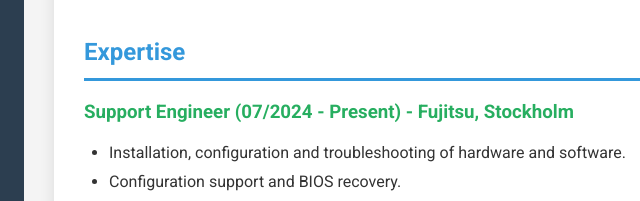
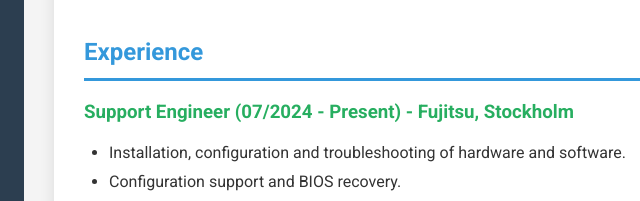
Before and after one commit to Darwin512/Cv.test, a plain HTML site: page english.html in a window 1280 px wide. Shown: the part 281-482 px from the top of the page, 226-866 px from the left. Drawn offline with Linux system fonts and the light colour scheme.

Commit message:
english.html

```diff
--- a/english.html
+++ b/english.html
@@ -32,7 +32,7 @@
         </div>
 
         <div class="section">
-            <h2>Expertise</h2>
+            <h2>Experience</h2>
             <h3>Support Engineer (07/2024 - Present) - Fujitsu, Stockholm</h3>
             <ul>
                  <li>Installation, configuration and troubleshooting of hardware and software.</li>
```
